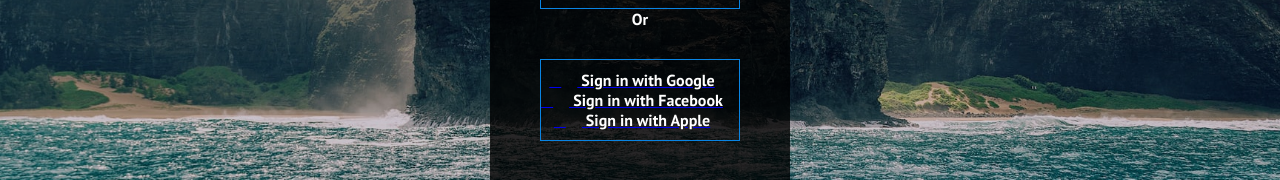
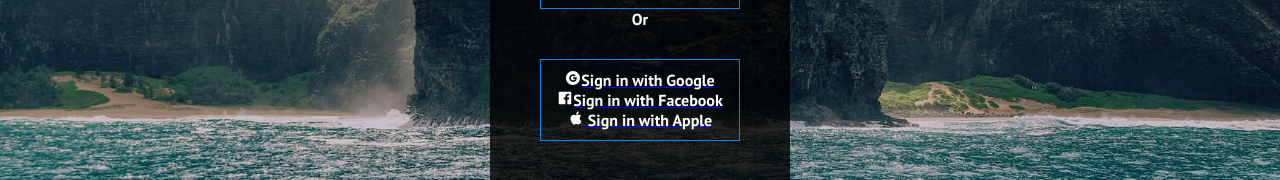
Before and after one commit to JuliaKathariina/TRVL-Web, a React (Create React App) app: page /signup in a window 1280 px wide. Shown: the part 435-615 px from the top of the page. Built offline with nearby package versions, Linux system fonts and the light colour scheme.

Commit message:
UpdateLocalStorage

```diff
--- a/package.json
+++ b/package.json
@@ -12,7 +12,7 @@
     "mongoose": "^6.7.4",
     "react": "^18.2.0",
     "react-dom": "^18.2.0",
-    "react-icons": "^4.6.0",
+    "react-icons": "^4.7.1",
     "react-router-dom": "^6.4.3",
     "react-scripts": "5.0.1",
     "web-vitals": "^2.1.4"
--- a/server.js
+++ b/server.js
@@ -1,7 +1,7 @@
 const express = require("express");
 const cors = require("cors");
 const app = express();
-
+const port = 8080;
 app.use(cors());
 
 app.use("/signup", (req, res) => {
@@ -10,6 +10,6 @@
   });
 });
 
-app.listen(8080, () =>
+app.listen(port, () =>
   console.log("API is running on http://localhost:8080/signup")
 );
--- /dev/null
+++ b/src/compontens/DashContext.js
@@ -0,0 +1,7 @@
+import { createContext } from "react";
+import useLocalStorage from "./hookstorage/useLocalStorage";
+
+export const DashContext = createContext(null);
+export const DashProvider = ({ children }) => {
+  return <DashContext.Provider value={{}}>{children}</DashContext.Provider>;
+};
--- a/src/compontens/Pages/Dashboard.js
+++ b/src/compontens/Pages/Dashboard.js
@@ -1,9 +1,10 @@
 import React from "react";
-
+import Footer from "../Footer";
 export default function Dashboard() {
   return (
     <div className="wrapper">
       <h1>Dashboard</h1>
+      <Footer />
     </div>
   );
 }
--- a/src/compontens/Pages/Sign-up.js
+++ b/src/compontens/Pages/Sign-up.js
@@ -1,6 +1,11 @@
 import React, { useState } from "react";
 import PropTypes from "prop-types";
 import "./Sign-up.css";
+import {
+  AiFillFacebook,
+  AiFillGoogleCircle,
+  AiFillApple,
+} from "react-icons/ai";
 
 async function loginUser(credentials) {
   return fetch("http://localhost:8080/signup", {
@@ -75,20 +80,25 @@
           <div className="method">
             <div className="method-controll">
               <a href="#" className="method-action">
-                <i className="fa-brands fa-google"></i>
-                <span className="text-log"> Sign in with Google</span>
+                <span className="text-log">
+                  <AiFillGoogleCircle />
+                  Sign in with Google
+                </span>
               </a>
             </div>
             <div className="method-controll">
               <a href="#" className="method-action">
-                <i className="fa-brands fa-facebook-f"></i>
-                <span className="text-log"> Sign in with Facebook</span>
+                <span className="text-log">
+                  <AiFillFacebook />
+                  Sign in with Facebook
+                </span>
               </a>
             </div>
             <div className="method-controll">
               <a href="#" className="method-action">
-                <i className="fa-brands fa-apple"></i>
-                <span className="text-log"> Sign in with Apple</span>
+                <span className="text-log">
+                  <AiFillApple /> Sign in with Apple
+                </span>
               </a>
             </div>
           </div>
--- /dev/null
+++ b/src/compontens/hookstorage/useLocalStorage.js
@@ -0,0 +1,28 @@
+import { useCallback, useEffect, useState } from "react";
+
+export default function useLocalStorage(key, initialState) {
+  const [state, setState] = useState(initialState);
+  const setStateAndLocalStorage = useCallback(
+    (callbackOrValue) => {
+      setState((previousValue) => {
+        const nextValue =
+          typeof callbackOrValue === "function"
+            ? callbackOrValue(previousValue)
+            : callbackOrValue;
+        window.localStorage.setItem(key, JSON.stringify(nextValue));
+        return nextValue;
+      });
+    },
+    [key]
+  );
+
+  useEffect(() => {
+    const stored = window.localStorage.getItem(key);
+
+    if (stored !== null) {
+      setState(JSON.parse(stored));
+    }
+  }, [key]);
+
+  return [state, setStateAndLocalStorage];
+}
--- a/src/index.js
+++ b/src/index.js
@@ -1,14 +1,16 @@
 import React from "react";
 import ReactDOM from "react-dom/client";
-
+import { DashProvider } from "./compontens/DashContext";
 import App from "./App";
 import reportWebVitals from "./reportWebVitals";
 
 const root = ReactDOM.createRoot(document.getElementById("root"));
 root.render(
-  <React.StrictMode>
-    <App />
-  </React.StrictMode>
+  <DashProvider>
+    <React.StrictMode>
+      <App />
+    </React.StrictMode>
+  </DashProvider>
 );
 
 // If you want to start measuring performance in your app, pass a function
```
Also changed, not shown: 1 other file (tests, documents, lock files or other folders).
